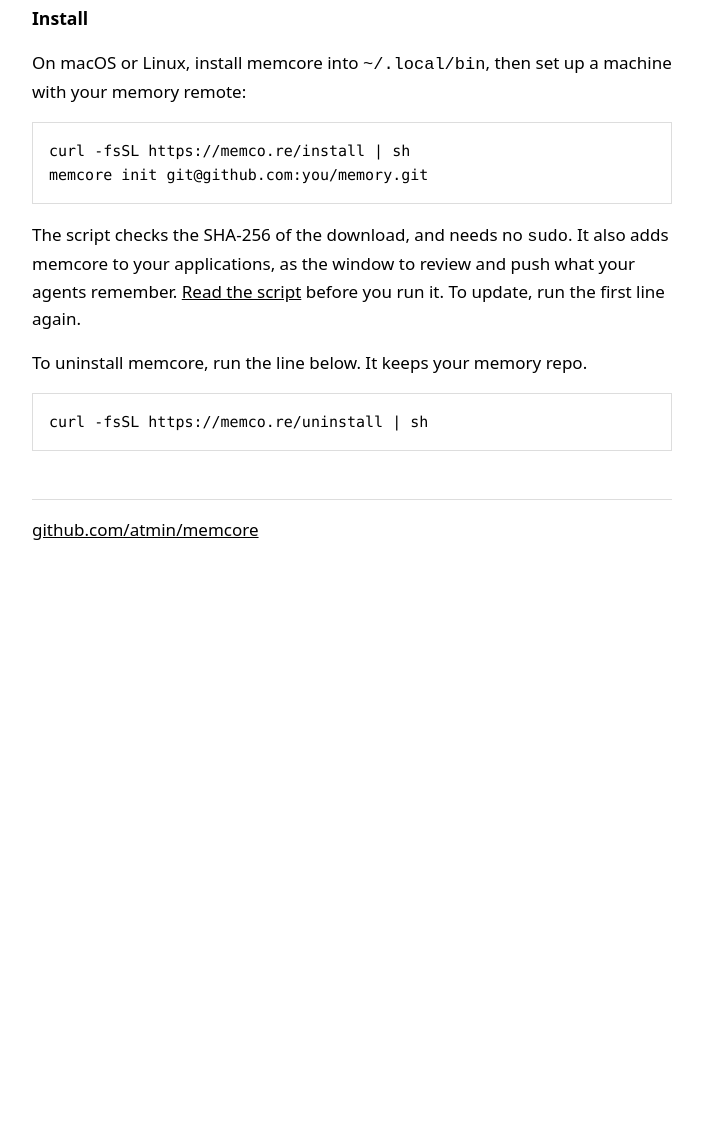
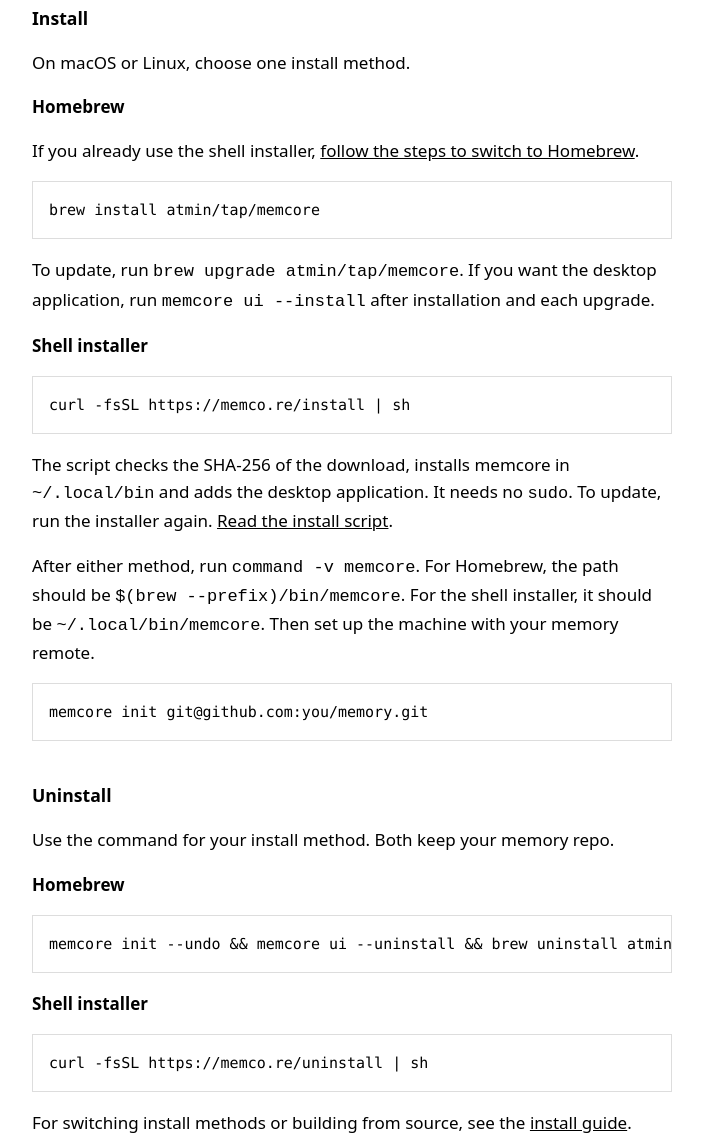
Before and after one commit to atmin/memcore, a plain HTML site: page site/index.html in a window 1280 px wide. Shown: the part 420-1559 px from the top of the page, without its empty margins (288-991 px from the left). Before the commit the page ends 1027 px from the top, so only its background shows below. Drawn offline with Linux system fonts and the light colour scheme; files whose address does not match are found by name.

Commit message:
docs: document installation with Homebrew

```diff
--- a/site/index.html
+++ b/site/index.html
@@ -51,12 +51,27 @@
   <p>Agents forget between sessions, so you repeat the same instructions again and again. Your attention is the scarcest resource in this work. memcore keeps what you teach your agents, so you never tell an agent the same thing twice.</p>
 
   <h2>Install</h2>
-  <p>On macOS or Linux, install memcore into <code>~/.local/bin</code>, then set up a machine with your memory remote:</p>
-  <pre>curl -fsSL https://memco.re/install | sh
-memcore init git@github.com:you/memory.git</pre>
-  <p>The script checks the SHA-256 of the download, and needs no <code>sudo</code>. It also adds memcore to your applications, as the window to review and push what your agents remember. <a href="https://github.com/atmin/memcore/blob/main/site/install">Read the script</a> before you run it. To update, run the first line again.</p>
-  <p>To uninstall memcore, run the line below. It keeps your memory repo.</p>
+  <p>On macOS or Linux, choose one install method.</p>
+
+  <p><strong>Homebrew</strong></p>
+  <p>If you already use the shell installer, <a href="https://github.com/atmin/memcore/blob/main/docs/install.md#switch-from-the-shell-installer-to-homebrew">follow the steps to switch to Homebrew</a>.</p>
+  <pre>brew install atmin/tap/memcore</pre>
+  <p>To update, run <code>brew upgrade atmin/tap/memcore</code>. If you want the desktop application, run <code>memcore ui --install</code> after installation and each upgrade.</p>
+
+  <p><strong>Shell installer</strong></p>
+  <pre>curl -fsSL https://memco.re/install | sh</pre>
+  <p>The script checks the SHA-256 of the download, installs memcore in <code>~/.local/bin</code> and adds the desktop application. It needs no <code>sudo</code>. To update, run the installer again. <a href="https://github.com/atmin/memcore/blob/main/site/install">Read the install script</a>.</p>
+
+  <p>After either method, run <code>command -v memcore</code>. For Homebrew, the path should be <code>$(brew --prefix)/bin/memcore</code>. For the shell installer, it should be <code>~/.local/bin/memcore</code>. Then set up the machine with your memory remote.</p>
+  <pre>memcore init git@github.com:you/memory.git</pre>
+
+  <h2>Uninstall</h2>
+  <p>Use the command for your install method. Both keep your memory repo.</p>
+  <p><strong>Homebrew</strong></p>
+  <pre>memcore init --undo &amp;&amp; memcore ui --uninstall &amp;&amp; brew uninstall atmin/tap/memcore</pre>
+  <p><strong>Shell installer</strong></p>
   <pre>curl -fsSL https://memco.re/uninstall | sh</pre>
+  <p>For switching install methods or building from source, see the <a href="https://github.com/atmin/memcore/blob/main/docs/install.md">install guide</a>.</p>
 
   <footer>
     <a href="https://github.com/atmin/memcore">github.com/atmin/memcore</a>
```
Also changed, not shown: 2 other files.
